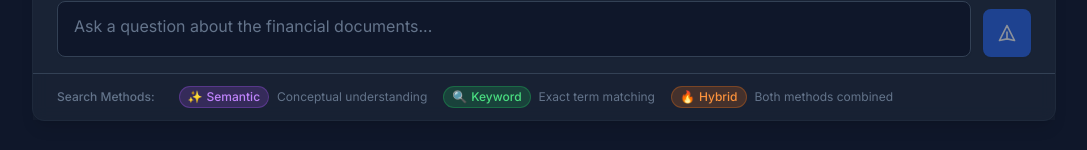
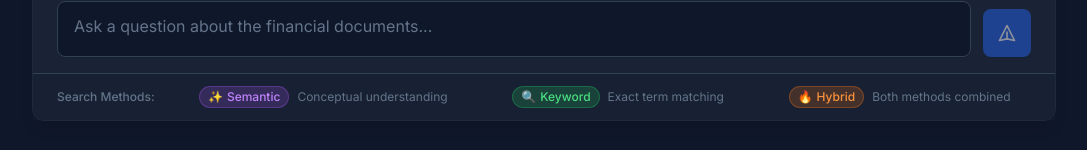
Before and after one commit to blackbenjamin/investment-research-assistant, a Next.js app in the folder frontend/: page / in a window 1280 px wide. Shown: the part 855-1005 px from the top of the page, without its empty margins (96-1183 px from the left). Built offline with nearby package versions, Linux system fonts and the light colour scheme; no server answers.

Commit message:
Improve legend spacing: spread entries across width for better readability

```diff
--- a/frontend/components/chat/ChatInterface.tsx
+++ b/frontend/components/chat/ChatInterface.tsx
@@ -317,7 +317,7 @@ export default function ChatInterface({}: ChatInterfaceProps) {
         <div className="border-t border-slate-700 bg-slate-800/30 px-6 py-3">
           <div className="flex flex-col sm:flex-row sm:items-center gap-3 sm:gap-6 text-xs">
             <span className="text-slate-500 font-medium shrink-0">Search Methods:</span>
-            <div className="flex flex-wrap items-center gap-3 sm:gap-4">
+            <div className="flex flex-wrap items-center justify-between sm:justify-around gap-4 sm:gap-6 flex-1">
               <div className="flex items-center gap-2">
                 <span className="inline-flex items-center gap-1 rounded-full px-2 py-0.5 text-xs font-medium border bg-purple-500/20 text-purple-400 border-purple-500/30">
                   <span>✨</span>
```
